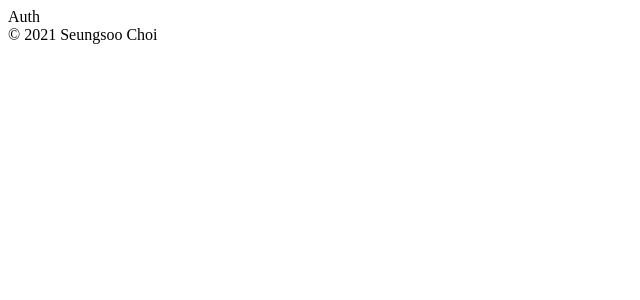
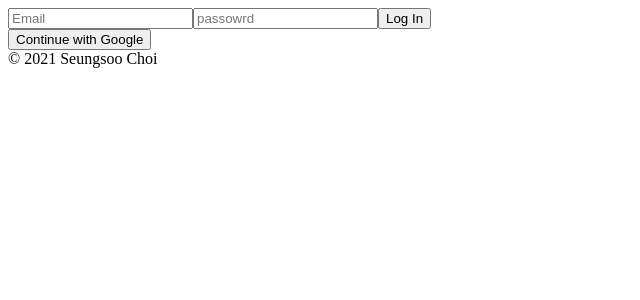
Before and after one commit to SeungsooChoi/firebase-tutorial, a React (Create React App) app: page / in a window 1280 px wide. Shown: the top 300 px of the page, without its empty margins (0-640 px from the left). Built offline with nearby package versions, Linux system fonts and the light colour scheme; no server answers.

Commit message:
feat : login form

```diff
--- a/src/routes/Auth.js
+++ b/src/routes/Auth.js
@@ -1,7 +1,50 @@
-import React from "react";
+import React, { useState } from "react";
 
 const Auth = () => {
-  return <div>Auth</div>;
+  const [email, setEmail] = useState("");
+  const [password, setPassword] = useState("");
+
+  const onChange = (event) => {
+    const {
+      target: { name, value },
+    } = event;
+    if (name === "email") {
+      setEmail(value);
+    } else if (name === "password") {
+      setPassword(value);
+    }
+  };
+
+  const onSubmit = (event) => {
+    event.preventDefault();
+  };
+
+  return (
+    <>
+      <form onSubmit={onSubmit}>
+        <input
+          type="text"
+          placeholder="Email"
+          required
+          value={email}
+          name="email"
+          onChange={onChange}
+        />
+        <input
+          type="password"
+          placeholder="passowrd"
+          required
+          name="password"
+          value={password}
+          onChange={onChange}
+        />
+        <input type="submit" value="Log In" />
+      </form>
+      <div>
+        <button>Continue with Google</button>
+      </div>
+    </>
+  );
 };
 
 export default Auth;
```
